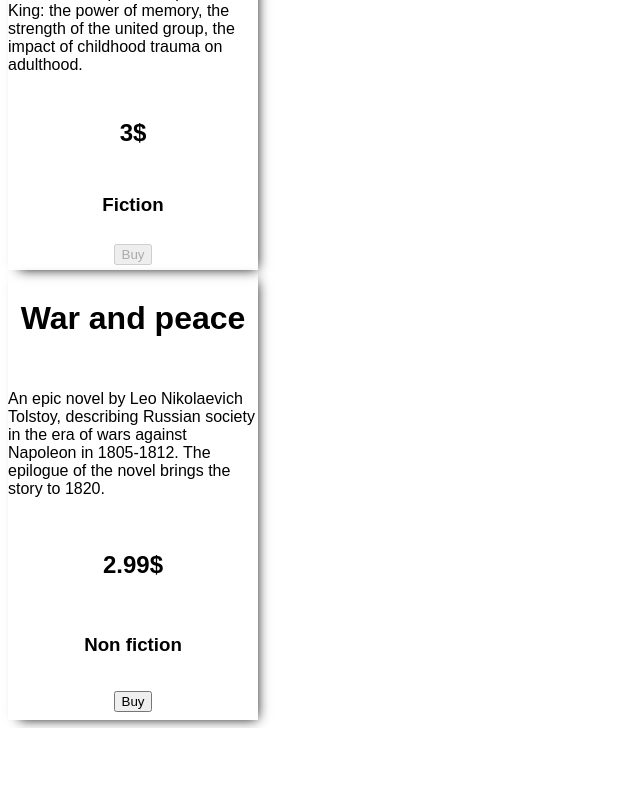
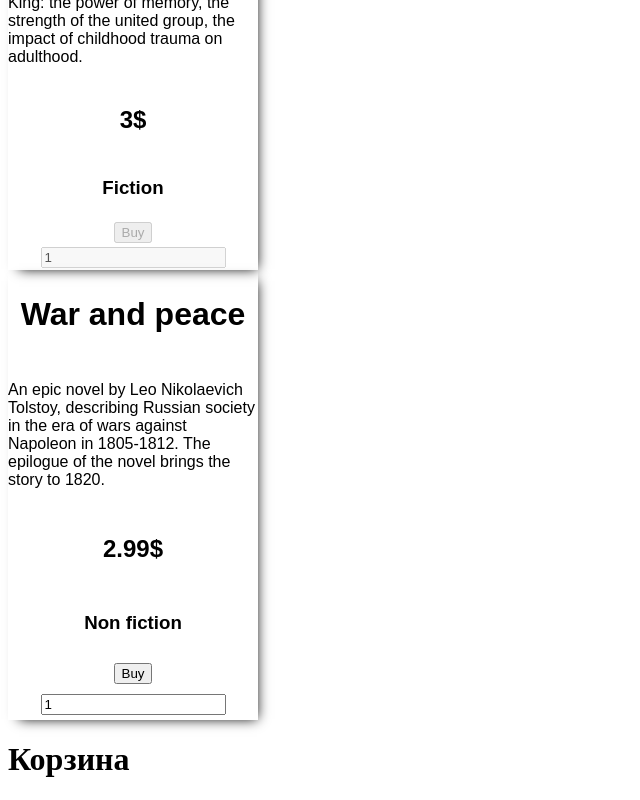
Before and after one commit to Yeeeeee1/book-shop, an Angular app in the folder bookShop/: page / in a window 1280 px wide. Shown: the part 710-1510 px from the top of the page, without its empty margins (0-640 px from the left). Before the commit the page ends 1438 px from the top, so only its background shows below. Built offline with nearby package versions, Linux system fonts and the light colour scheme.

Commit message:
feat: finish up taks

```diff
--- a/bookShop/src/app/app.component.html
+++ b/bookShop/src/app/app.component.html
@@ -1,3 +1,4 @@
 <h1 #appTitle>{{ title }}</h1>
 
 <app-book-component [bookData]="bookData"  (buyEvent)="onBuy($event)"></app-book-component>
+<app-cart-component></app-cart-component>
--- a/bookShop/src/app/app.component.ts
+++ b/bookShop/src/app/app.component.ts
@@ -1,5 +1,6 @@
 import { Component, ViewChild, ElementRef, OnInit } from '@angular/core';
 import { IBook, Category } from './models/BookModel';
+import { BooksService } from './services/books.service';
 
 @Component({
   selector: 'app-root',
@@ -9,9 +10,17 @@
 export class AppComponent implements OnInit {
   title = 'bookShop';
 
+  basketData: IBook[] = [];
+
   bookData: IBook[] = [];
 
-  onBuy(book: IBook): void {}
+  onBuy(book: IBook): void {
+    this.bookService.addBook(book);
+  }
+
+  constructor (private bookService: BooksService) {
+    this.bookService.onClick.subscribe(cnt => this.basketData = cnt);
+  }
 
   ngOnInit(): void {
     this.bookData = [
@@ -22,6 +31,8 @@
       category: Category.sacredText,
       createDate: 0,
       isAvailable: true,
+      count: 1,
+      id: 0,
     },
     {
       name: 'It',
@@ -30,6 +41,8 @@
       category: Category.fiction,
       createDate: 5,
       isAvailable: false,
+      count: 1,
+      id: 1,
     },
     {
       name: 'War and peace',
@@ -38,6 +51,8 @@
       category: Category.nonFiction,
       createDate: 0,
       isAvailable: true,
+      count: 1,
+      id: 2,
     },
   ];
   }
--- a/bookShop/src/app/app.module.ts
+++ b/bookShop/src/app/app.module.ts
@@ -1,4 +1,5 @@
 import { NgModule } from '@angular/core';
+import { FormsModule } from '@angular/forms';
 import { BrowserModule } from '@angular/platform-browser';
 
 import { AppRoutingModule } from './app-routing.module';
@@ -16,7 +17,8 @@
   ],
   imports: [
     BrowserModule,
-    AppRoutingModule
+    AppRoutingModule,
+    FormsModule,
   ],
   providers: [],
   bootstrap: [AppComponent]
--- a/bookShop/src/app/book-component/book-component.component.html
+++ b/bookShop/src/app/book-component/book-component.component.html
@@ -4,4 +4,5 @@
     <h2>{{ book.price }}$</h2>
     <h3>{{ book.category }}</h3>
     <button (click)="onBuy(book)" [disabled]="!book.isAvailable">Buy</button>
+    <input placeholder="Count" [(ngModel)]="book.count" [disabled]="!book.isAvailable">
 </div>
--- a/bookShop/src/app/book-component/book-component.component.ts
+++ b/bookShop/src/app/book-component/book-component.component.ts
@@ -15,6 +15,7 @@
 
   onBuy(book: IBook): void {
     this.buyEvent.emit(book);
+    book.isAvailable = false;
   }
   constructor() { }
 
--- a/bookShop/src/app/cart-component/cart-component.component.html
+++ b/bookShop/src/app/cart-component/cart-component.component.html
@@ -1 +1 @@
-<p>cart-component works!</p>
+<app-cart-item-component></app-cart-item-component>
--- a/bookShop/src/app/cart-component/cart-component.component.ts
+++ b/bookShop/src/app/cart-component/cart-component.component.ts
@@ -1,14 +1,18 @@
 import { ChangeDetectionStrategy, Component, OnInit } from '@angular/core';
+import { BooksService } from '../services/books.service';
+import { IBook } from '../models/BookModel';
 
 @Component({
   selector: 'app-cart-component',
   templateUrl: './cart-component.component.html',
   styleUrls: ['./cart-component.component.scss'],
-  changeDetection: ChangeDetectionStrategy.OnPush,
+
 })
 export class CartComponentComponent implements OnInit {
 
-  constructor() { }
+  constructor () {
+
+  }
 
   ngOnInit(): void {
   }
--- a/bookShop/src/app/cart-component/cart-item-component/cart-item-component.component.html
+++ b/bookShop/src/app/cart-component/cart-item-component/cart-item-component.component.html
@@ -1 +1,9 @@
-<p>cart-item-component works!</p>
+<h1>Корзина</h1>
+<div class="book-wrapper" *ngFor="let book of basketData; let index = index">
+    <button (click)="removeBook(index)">Delete</button>
+    <h1>{{ book.name }}</h1>
+    <p>{{ book.description }}</p>
+    <h2>{{ book.price }}$</h2>
+    <h3>{{ book.category }}</h3>
+    <h3>Count: {{ book.count }}</h3>
+</div>
--- a/bookShop/src/app/cart-component/cart-item-component/cart-item-component.component.ts
+++ b/bookShop/src/app/cart-component/cart-item-component/cart-item-component.component.ts
@@ -1,4 +1,6 @@
-import { Component, OnInit } from '@angular/core';
+import { Component, Input, OnInit } from '@angular/core';
+import { IBook, Category } from 'src/app/models/BookModel';
+import { BooksService } from '../../services/books.service';
 
 @Component({
   selector: 'app-cart-item-component',
@@ -7,7 +9,16 @@
 })
 export class CartItemComponentComponent implements OnInit {
 
-  constructor() { }
+  removeBook(id: number): void {
+    this.booksService.removeBook(id);
+    console.log(this.basketData);
+  }
+
+  basketData: IBook[] = [];
+
+  constructor(private booksService: BooksService) {
+    this.booksService.onClick.subscribe(cnt => this.basketData = cnt);
+   }
 
   ngOnInit(): void {
   }
--- a/bookShop/src/app/models/BookModel.ts
+++ b/bookShop/src/app/models/BookModel.ts
@@ -5,6 +5,8 @@
     category: Category;
     createDate: number;
     isAvailable: boolean;
+    count: number;
+    id: number;
 }
 
 export enum Category {
--- /dev/null
+++ b/bookShop/src/app/services/books.service.ts
@@ -0,0 +1,26 @@
+import { Injectable, EventEmitter } from '@angular/core';
+import { Observable } from 'rxjs';
+import { IBook } from '../models/BookModel';
+
+@Injectable({
+  providedIn: 'root'
+})
+export class BooksService {
+
+  onClick:EventEmitter<IBook[]> = new EventEmitter();
+
+
+  basketData: IBook[] = [];
+
+  removeBook(id: number): void {
+    this.basketData.splice(id, 1);
+  }
+
+  addBook(book: IBook):void {
+    this.basketData.push(book);
+    console.log(this.basketData);
+    this.onClick.emit(this.basketData);
+  }
+
+  constructor() { }
+}
```
Also changed, not shown: 1 other file (tests, documents, lock files or other folders).
